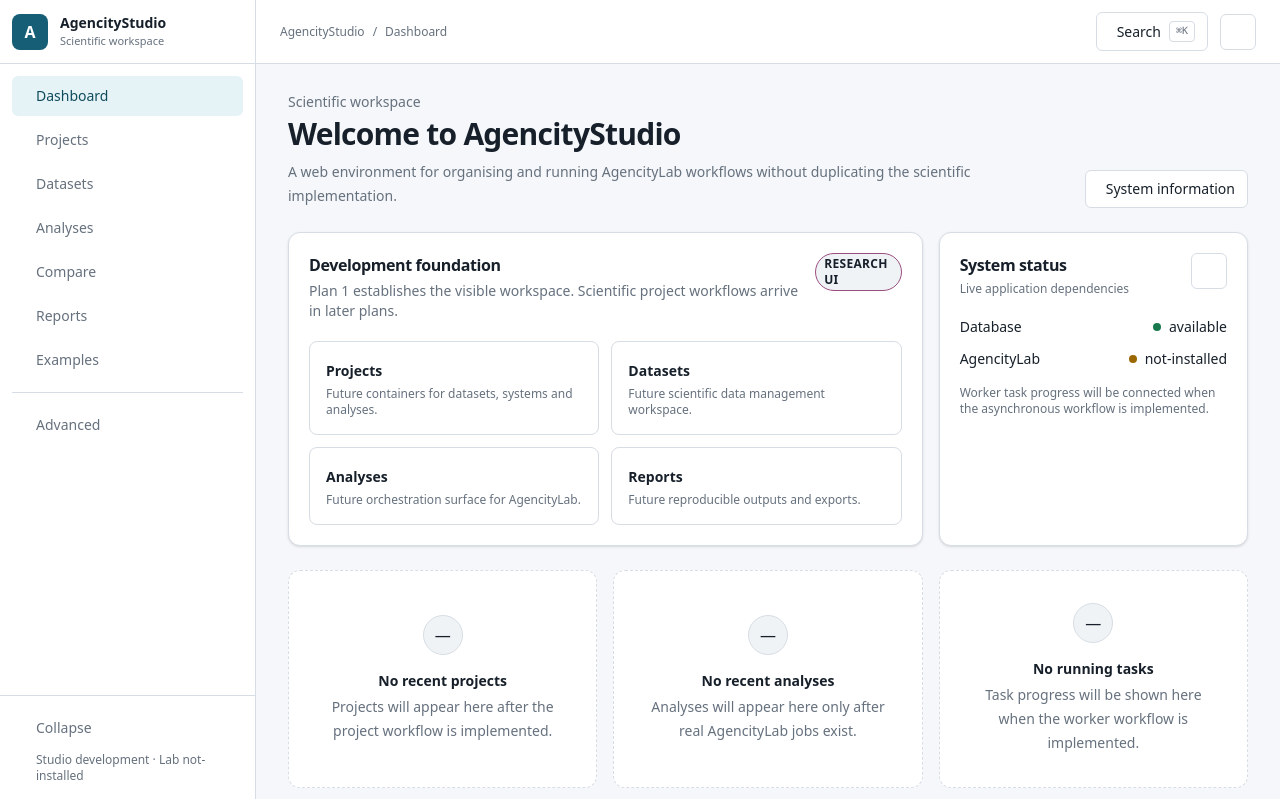
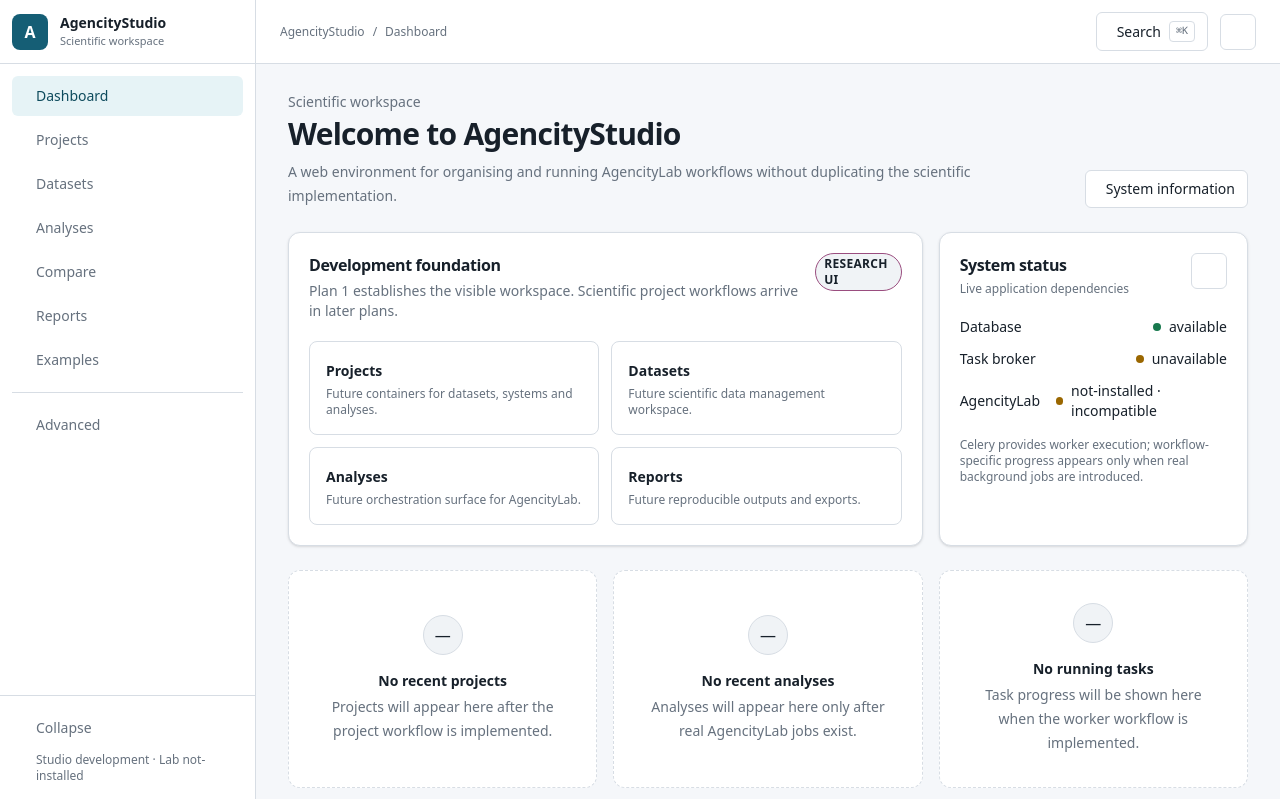
Before and after one commit to somafgroup/AgencityStudio, a Django app: page / in a window 1280 px wide. Shown: the top 799 px of the page. Run offline with Django 5.2, Linux system fonts and the light colour scheme; data that the repository does not hold is empty; style sheets or scripts are compiled from the project's sources; parts of the project's set-up code (start-up, migrations or seed data) failed here and were passed over.

Commit message:
ui: expose broker and lab compatibility status

```diff
--- a/templates/components/system_status.html
+++ b/templates/components/system_status.html
@@ -1 +1 @@
-{% load i18n %}<div class="flex items-start justify-between gap-3"><div><h2 class="section-title">{% translate "System status" %}</h2><p class="muted mt-1 text-xs">{% translate "Live application dependencies" %}</p></div><button class="icon-btn" type="button" hx-get="{% url 'system-status-partial' %}" hx-target="#system-status" hx-swap="innerHTML" aria-label="{% translate 'Refresh system status' %}"><i data-lucide="refresh-cw"></i></button></div><dl class="mt-5 space-y-3 text-sm"><div class="flex items-center justify-between gap-4"><dt>{% translate "Database" %}</dt><dd class="flex items-center gap-2"><span class="status-dot {% if database_status == 'available' %}status-dot-ok{% else %}status-dot-warning{% endif %}"></span>{{ database_status }}</dd></div><div class="flex items-center justify-between gap-4"><dt>AgencityLab</dt><dd class="flex items-center gap-2"><span class="status-dot {% if lab_status == 'available' %}status-dot-ok{% else %}status-dot-warning{% endif %}"></span>{{ lab_version }}</dd></div></dl><p class="muted mt-4 text-xs">{% translate "Worker task progress will be connected when the asynchronous workflow is implemented." %}</p>
+{% load i18n %}<div class="flex items-start justify-between gap-3"><div><h2 class="section-title">{% translate "System status" %}</h2><p class="muted mt-1 text-xs">{% translate "Live application dependencies" %}</p></div><button class="icon-btn" type="button" hx-get="{% url 'system-status-partial' %}" hx-target="#system-status" hx-swap="innerHTML" aria-label="{% translate 'Refresh system status' %}"><i data-lucide="refresh-cw"></i></button></div><dl class="mt-5 space-y-3 text-sm"><div class="flex items-center justify-between gap-4"><dt>{% translate "Database" %}</dt><dd class="flex items-center gap-2"><span class="status-dot {% if database_status == 'available' %}status-dot-ok{% else %}status-dot-warning{% endif %}"></span>{{ database_status }}</dd></div><div class="flex items-center justify-between gap-4"><dt>{% translate "Task broker" %}</dt><dd class="flex items-center gap-2"><span class="status-dot {% if broker_status == 'available' %}status-dot-ok{% else %}status-dot-warning{% endif %}"></span>{{ broker_status }}</dd></div><div class="flex items-center justify-between gap-4"><dt>AgencityLab</dt><dd class="flex items-center gap-2"><span class="status-dot {% if lab_status == 'compatible' %}status-dot-ok{% else %}status-dot-warning{% endif %}"></span>{{ lab_version }} · {{ lab_status }}</dd></div></dl><p class="muted mt-4 text-xs">{% translate "Celery provides worker execution; workflow-specific progress appears only when real background jobs are introduced." %}</p>
```
